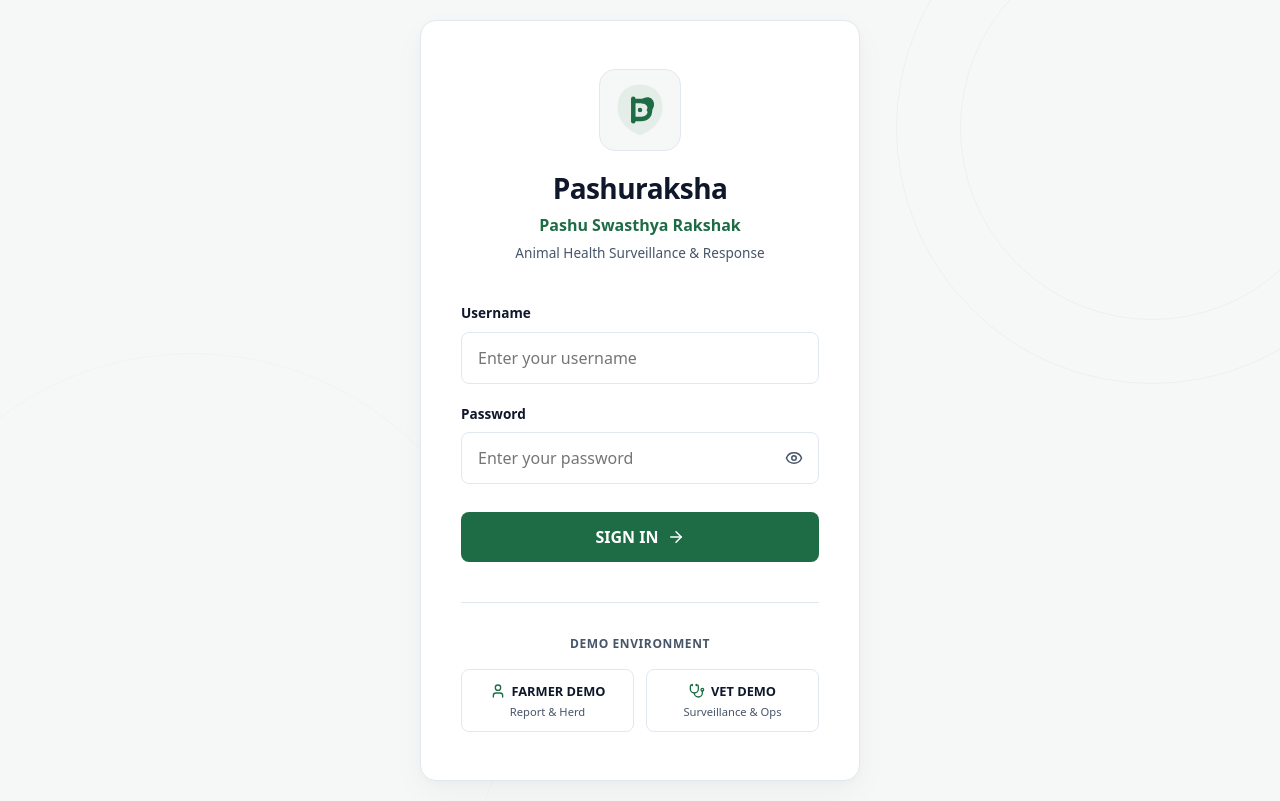
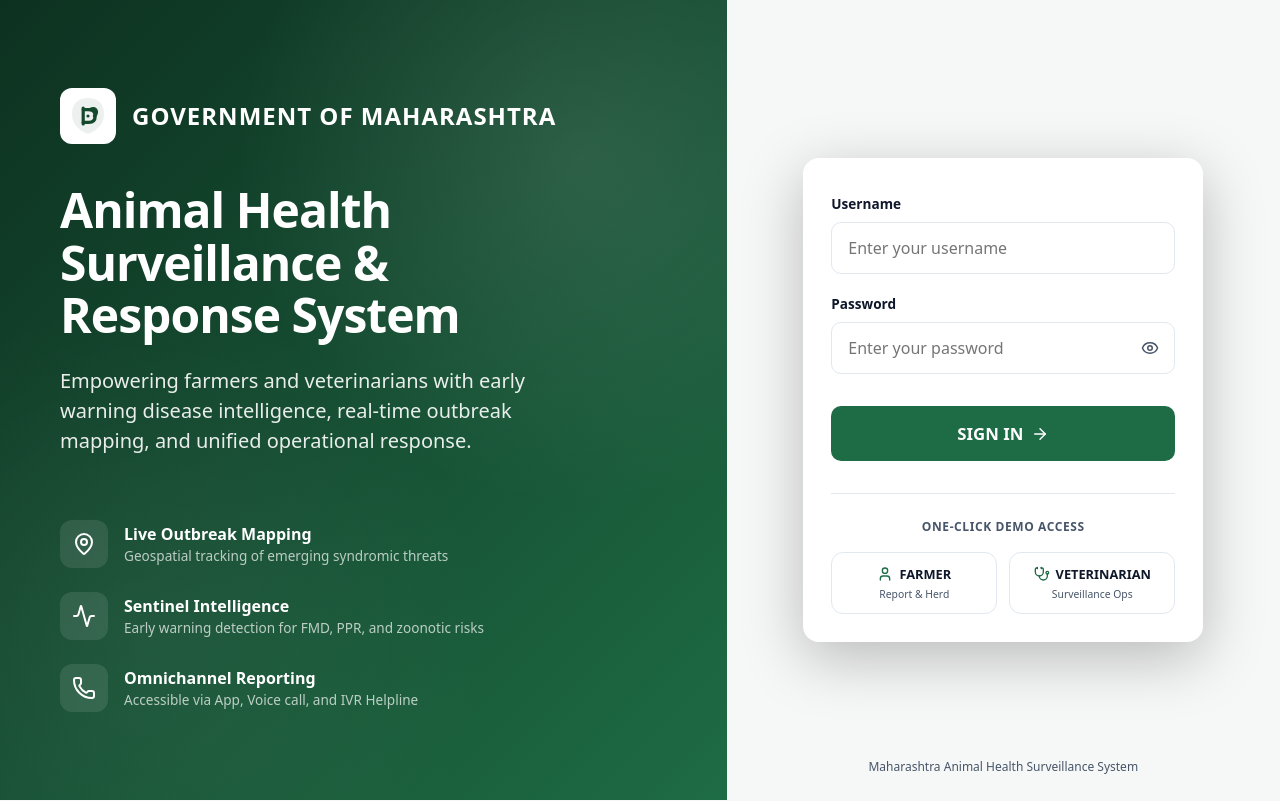
Before and after one commit to kartikeyasingh301/pashuraksha, a React (Vite) app in the folder client/: page /login in a window 1280 px wide. Built offline with nearby package versions, Linux system fonts and the light colour scheme; no server answers.

Commit message:
style(login): implement responsive split-screen enterprise layout for desktop, compact card for mobile

```diff
--- /dev/null
+++ b/client/src/pages/Login.css
@@ -0,0 +1,182 @@
+.login-container {
+  min-height: 100vh;
+  display: flex;
+  background: var(--bg);
+  font-family: var(--font-base, system-ui, sans-serif);
+}
+
+.login-left {
+  display: none;
+}
+
+.login-right {
+  flex: 1;
+  display: flex;
+  flex-direction: column;
+  align-items: center;
+  justify-content: center;
+  padding: 24px;
+  position: relative;
+}
+
+.login-card {
+  width: 100%;
+  max-width: 420px;
+  background: var(--surface);
+  padding: 40px 32px;
+  border-radius: 24px;
+  box-shadow: var(--shadow-card, 0 12px 32px rgba(0,0,0,0.04));
+  border: 1px solid var(--border);
+  z-index: 10;
+}
+
+@media (min-width: 1024px) {
+  .login-left {
+    display: flex;
+    flex-direction: column;
+    justify-content: center;
+    flex: 1.2;
+    background: linear-gradient(135deg, var(--brand-800, #065f46) 0%, var(--brand-600, #047857) 100%);
+    color: white;
+    padding: 60px;
+    position: relative;
+    overflow: hidden;
+  }
+
+  .login-left::before {
+    content: '';
+    position: absolute;
+    top: 0; left: 0; right: 0; bottom: 0;
+    background-image: radial-gradient(circle at 20% 80%, rgba(255,255,255,0.05) 0%, transparent 40%),
+                      radial-gradient(circle at 80% 20%, rgba(255,255,255,0.1) 0%, transparent 40%);
+  }
+
+  .login-right {
+    flex: 1;
+    background: var(--bg);
+  }
+
+  .login-card {
+    padding: 48px;
+    box-shadow: none;
+    border: none;
+    background: transparent;
+  }
+}
+
+.login-hero-title {
+  font-size: 3rem;
+  font-weight: 800;
+  line-height: 1.1;
+  margin-bottom: 24px;
+  letter-spacing: -0.02em;
+}
+
+.login-hero-subtitle {
+  font-size: 1.25rem;
+  font-weight: 400;
+  opacity: 0.9;
+  line-height: 1.5;
+  max-width: 480px;
+}
+
+.feature-list {
+  margin-top: 64px;
+  display: flex;
+  flex-direction: column;
+  gap: 24px;
+}
+
+.feature-item {
+  display: flex;
+  align-items: center;
+  gap: 16px;
+}
+
+.feature-icon-wrapper {
+  width: 48px;
+  height: 48px;
+  border-radius: 12px;
+  background: rgba(255, 255, 255, 0.1);
+  display: flex;
+  align-items: center;
+  justify-content: center;
+  backdrop-filter: blur(4px);
+}
+
+.feature-text {
+  font-size: 1rem;
+  font-weight: 600;
+}
+
+.feature-sub {
+  font-size: 0.85rem;
+  opacity: 0.7;
+}
+
+.demo-btn {
+  padding: 12px 8px;
+  background: var(--surface);
+  border: 1px solid var(--border);
+  border-radius: 12px;
+  cursor: pointer;
+  transition: all 0.2s;
+  text-align: center;
+}
+
+.demo-btn:hover {
+  border-color: var(--brand-600, #047857);
+  background: var(--brand-50, #ecfdf5);
+  transform: translateY(-2px);
+  box-shadow: 0 4px 12px rgba(0,0,0,0.05);
+}
+
+.input-field {
+  width: 100%;
+  padding: 14px 16px;
+  border-radius: 10px;
+  border: 1.5px solid var(--border);
+  font-size: 1rem;
+  color: var(--text-primary);
+  background: var(--surface);
+  transition: all 0.2s ease;
+  outline: none;
+}
+.input-field:focus {
+  border-color: var(--brand-600, #047857);
+  box-shadow: 0 0 0 4px var(--brand-50, #ecfdf5);
+}
+
+.submit-btn {
+  width: 100%;
+  padding: 16px;
+  background: var(--brand-600, #047857);
+  color: white;
+  border: none;
+  border-radius: 10px;
+  font-size: 1.05rem;
+  font-weight: 700;
+  cursor: pointer;
+  transition: all 0.2s ease;
+  display: flex;
+  align-items: center;
+  justify-content: center;
+  gap: 8px;
+  margin-top: 12px;
+}
+.submit-btn:hover:not(:disabled) {
+  background: var(--brand-700, #065f46);
+  transform: translateY(-1px);
+  box-shadow: 0 4px 12px rgba(4, 120, 87, 0.2);
+}
+.submit-btn:disabled {
+  opacity: 0.7;
+  cursor: not-allowed;
+}
+
+
+@media (min-width: 1024px) {
+  .mobile-header {
+    display: none !important;
+  }
+}
--- a/client/src/pages/Login.jsx
+++ b/client/src/pages/Login.jsx
@@ -1,85 +1,109 @@
 import React, { useState } from 'react';
 import { useNavigate } from 'react-router-dom';
-import { Eye, EyeOff, ShieldAlert, ArrowRight, Loader2, User, Stethoscope } from 'lucide-react';
+import { Eye, EyeOff, ShieldAlert, ArrowRight, Loader2, User, Stethoscope, MapPin, Activity, Phone } from 'lucide-react';
 import { useAuth } from '../contexts/AuthContext.jsx';
 import Logo from '../components/Logo.jsx';
+import './Login.css';
 
 export default function Login() {
   const [username, setUsername] = useState('');
   const [password, setPassword] = useState('');
   const [showPassword, setShowPassword] = useState(false);
-  const [loading, setLoading] = useState(false);
+  const { login, error, loading } = useAuth();
+  const navigate = useNavigate();
   const [longLoading, setLongLoading] = useState(false);
-  const [error, setError] = useState('');
-  const { login } = useAuth();
-  const navigate = useNavigate();
 
-  async function handleSubmit(e) {
+  const handleSubmit = async (e) => {
     e.preventDefault();
-    if (!username.trim() || !password.trim()) {
-      setError('Invalid username or password.');
-      return;
-    }
-    setLoading(true);
-    const timer = setTimeout(() => setLongLoading(true), 4000);
-    setError('');
-    try {
-      const user = await login(username.trim(), password);
-      navigate(user.role === 'vet' ? '/vet' : '/farmer', { replace: true });
-    } catch (err) {
-      setError('Invalid username or password.');
-    } finally {
+
+    // Start long loading timer to show Railway wakeup message
+    const timer = setTimeout(() => {
+      setLongLoading(true);
+    }, 4000);
+
+    const success = await login(username, password);
     clearTimeout(timer);
-      setLongLoading(false);
-      setLoading(false);
+
+    if (success) {
+      if (username.startsWith('vet') || username === 'admin') {
+        navigate('/vet');
+      } else {
+        navigate('/farmer');
       }
     }
+  };
 
   const handleDemoFill = (role) => {
-    setUsername(role === 'farmer' ? 'farmer1' : 'vet1');
-    setPassword(role === 'farmer' ? 'farmer123' : 'vet123');
-    setError('');
+    if (role === 'farmer') {
+      setUsername('farmer1');
+      setPassword('farmer123');
+    } else {
+      setUsername('vet1');
+      setPassword('vet123');
+    }
   };
 
   return (
-    <div style={{
-      minHeight: '100dvh',
-      display: 'flex',
-      alignItems: 'center',
-      justifyContent: 'center',
-      background: 'var(--bg)',
-      position: 'relative',
-      overflow: 'hidden',
-      padding: '20px'
-    }}>
-      {/* Subtle topographic / background rings instead of generic green blobs */}
-      <div style={{ position: 'absolute', top: '-10vw', right: '-10vw', width: '40vw', height: '40vw', borderRadius: '50%', border: '1px solid rgba(30,108,69,0.05)' }}></div>
-      <div style={{ position: 'absolute', top: '-5vw', right: '-5vw', width: '30vw', height: '30vw', borderRadius: '50%', border: '1px solid rgba(30,108,69,0.05)' }}></div>
-      <div style={{ position: 'absolute', bottom: '-15vw', left: '-10vw', width: '50vw', height: '50vw', borderRadius: '50%', border: '1px solid rgba(30,108,69,0.03)' }}></div>
-
-      <div style={{
-        background: 'var(--surface)',
-        width: '100%',
-        maxWidth: '440px',
-        borderRadius: '16px',
-        padding: '48px 40px',
-        boxShadow: '0 12px 32px rgba(0,0,0,0.04), 0 2px 8px rgba(0,0,0,0.02)',
-        position: 'relative',
-        zIndex: 1,
-        border: '1px solid var(--border)'
-      }}>
-
-        {/* Brand Header */}
-        <div style={{ textAlign: 'center', marginBottom: '40px' }}>
-          <div style={{ display: 'inline-flex', justifyContent: 'center', marginBottom: '16px', padding: '12px', background: 'var(--bg)', borderRadius: '16px', border: '1px solid var(--border)' }}>
-            <Logo size={56} color="var(--brand-600)" />
+    <div className="login-container">
+      {/* LEFT PANEL: DESKTOP ONLY */}
+      <div className="login-left">
+        <div style={{ position: 'relative', zIndex: 10 }}>
+          <div style={{ display: 'inline-flex', alignItems: 'center', gap: '16px', marginBottom: '40px' }}>
+            <div style={{ background: 'white', padding: '8px', borderRadius: '12px' }}>
+              <Logo size={40} color="var(--brand-700, #047857)" />
             </div>
-          <h1 style={{ fontSize: '1.75rem', fontWeight: '800', color: 'var(--text-primary)', margin: '0 0 4px 0', letterSpacing: '-0.02em' }}>Pashuraksha</h1>
-          <h2 style={{ fontSize: '1rem', fontWeight: '600', color: 'var(--brand-600)', margin: '0 0 6px 0' }}>Pashu Swasthya Rakshak</h2>
-          <p style={{ fontSize: '0.85rem', color: 'var(--text-secondary)', margin: 0, fontWeight: '500' }}>Animal Health Surveillance & Response</p>
+            <span style={{ fontSize: '1.5rem', fontWeight: 'bold', letterSpacing: '1px' }}>GOVERNMENT OF MAHARASHTRA</span>
           </div>
 
-        {/* Login Form */}
+          <h1 className="login-hero-title">
+            Animal Health<br/>
+            Surveillance &<br/>
+            Response System
+          </h1>
+
+          <p className="login-hero-subtitle">
+            Empowering farmers and veterinarians with early warning disease intelligence, real-time outbreak mapping, and unified operational response.
+          </p>
+
+          <div className="feature-list">
+            <div className="feature-item">
+              <div className="feature-icon-wrapper"><MapPin size={24} color="white"/></div>
+              <div>
+                <div className="feature-text">Live Outbreak Mapping</div>
+                <div className="feature-sub">Geospatial tracking of emerging syndromic threats</div>
+              </div>
+            </div>
+            <div className="feature-item">
+              <div className="feature-icon-wrapper"><Activity size={24} color="white"/></div>
+              <div>
+                <div className="feature-text">Sentinel Intelligence</div>
+                <div className="feature-sub">Early warning detection for FMD, PPR, and zoonotic risks</div>
+              </div>
+            </div>
+            <div className="feature-item">
+              <div className="feature-icon-wrapper"><Phone size={24} color="white"/></div>
+              <div>
+                <div className="feature-text">Omnichannel Reporting</div>
+                <div className="feature-sub">Accessible via App, Voice call, and IVR Helpline</div>
+              </div>
+            </div>
+          </div>
+        </div>
+      </div>
+
+      {/* RIGHT PANEL: LOGIN FORM (MOBILE + DESKTOP) */}
+      <div className="login-right">
+        <div className="login-card">
+
+          {/* Mobile Brand Header (Hidden on Desktop split) */}
+          <div style={{ textAlign: 'center', marginBottom: '32px' }} className="mobile-header">
+            <div style={{ display: 'inline-flex', justifyContent: 'center', marginBottom: '16px', padding: '12px', background: 'var(--bg)', borderRadius: '16px', border: '1px solid var(--border)' }}>
+              <Logo size={48} color="var(--brand-600, #047857)" />
+            </div>
+            <h1 style={{ fontSize: '1.5rem', fontWeight: '800', color: 'var(--text-primary)', margin: '0 0 4px 0', letterSpacing: '-0.02em' }}>Pashuraksha</h1>
+            <p style={{ fontSize: '0.85rem', color: 'var(--text-secondary)', margin: 0, fontWeight: '500' }}>Animal Health Surveillance</p>
+          </div>
+
           <form onSubmit={handleSubmit} style={{ display: 'flex', flexDirection: 'column', gap: '20px' }}>
             {error && (
               <div style={{ background: 'var(--danger-bg)', color: 'var(--danger-text)', padding: '12px 16px', borderRadius: '8px', fontSize: '0.85rem', fontWeight: '600', display: 'flex', alignItems: 'center', gap: '8px' }}>
@@ -97,11 +121,7 @@
                 placeholder="Enter your username"
                 autoComplete="username"
                 disabled={loading}
-              style={{
-                width: '100%', padding: '14px 16px', borderRadius: '8px', border: '1.5px solid var(--border)', fontSize: '1rem', color: 'var(--text-primary)', background: 'var(--surface)', transition: 'all 0.2s ease', outline: 'none'
-              }}
-              onFocus={(e) => { e.target.style.borderColor = 'var(--brand-600)'; e.target.style.boxShadow = '0 0 0 3px var(--brand-50)'; }}
-              onBlur={(e) => { e.target.style.borderColor = 'var(--border)'; e.target.style.boxShadow = 'none'; }}
+                className="input-field"
               />
             </div>
 
@@ -116,11 +136,8 @@
                   placeholder="Enter your password"
                   autoComplete="current-password"
                   disabled={loading}
-                style={{
-                  width: '100%', padding: '14px 44px 14px 16px', borderRadius: '8px', border: '1.5px solid var(--border)', fontSize: '1rem', color: 'var(--text-primary)', background: 'var(--surface)', transition: 'all 0.2s ease', outline: 'none'
-                }}
-                onFocus={(e) => { e.target.style.borderColor = 'var(--brand-600)'; e.target.style.boxShadow = '0 0 0 3px var(--brand-50)'; }}
-                onBlur={(e) => { e.target.style.borderColor = 'var(--border)'; e.target.style.boxShadow = 'none'; }}
+                  className="input-field"
+                  style={{ paddingRight: '44px' }}
                 />
                 <button
                   type="button"
@@ -133,56 +150,44 @@
               </div>
             </div>
 
-          <button
-            type="submit"
-            disabled={loading}
-            style={{
-              width: '100%', padding: '14px', background: 'var(--brand-600)', color: 'var(--surface)', border: 'none', borderRadius: '8px', fontSize: '1rem', fontWeight: '700', cursor: loading ? 'not-allowed' : 'pointer', transition: 'background 0.2s ease', marginTop: '8px', display: 'flex', alignItems: 'center', justifyContent: 'center', gap: '8px'
-            }}
-            onMouseOver={(e) => !loading && (e.target.style.background = 'var(--brand-700)')}
-            onMouseOut={(e) => !loading && (e.target.style.background = 'var(--brand-600)')}
-          >
-            {loading ? <><Loader2 size={18} className="animate-spin" /> {longLoading ? 'Waking up secure server...' : 'Signing in...'}</> : <>SIGN IN <ArrowRight size={18} /></>}
+            <button type="submit" disabled={loading} className="submit-btn">
+              {loading ? (
+                <><Loader2 size={18} className="animate-spin" /> {longLoading ? 'Waking up secure server...' : 'Signing in...'}</>
+              ) : (
+                <>SIGN IN <ArrowRight size={18} /></>
+              )}
             </button>
           </form>
 
           {/* Demo Roles Container */}
-        <div style={{ marginTop: '40px', paddingTop: '32px', borderTop: '1px solid var(--border)' }}>
+          <div style={{ marginTop: '32px', paddingTop: '24px', borderTop: '1px solid var(--border)' }}>
             <div style={{ textAlign: 'center', fontSize: '0.75rem', fontWeight: '700', color: 'var(--text-secondary)', textTransform: 'uppercase', letterSpacing: '0.05em', marginBottom: '16px' }}>
-            Demo Environment
+              One-Click Demo Access
             </div>
 
             <div style={{ display: 'grid', gridTemplateColumns: '1fr 1fr', gap: '12px' }}>
-            <button
-              type="button"
-              onClick={() => handleDemoFill('farmer')}
-              style={{ padding: '12px 8px', background: 'var(--surface)', border: '1px solid var(--border)', borderRadius: '8px', cursor: 'pointer', transition: 'all 0.2s', textAlign: 'center' }}
-              onMouseOver={(e) => { e.currentTarget.style.borderColor = 'var(--brand-600)'; e.currentTarget.style.background = 'var(--bg)'; }}
-              onMouseOut={(e) => { e.currentTarget.style.borderColor = 'var(--border)'; e.currentTarget.style.background = 'var(--surface)'; }}
-            >
-              <div style={{ display: 'flex', alignItems: 'center', justifyContent: 'center', gap: '6px', fontSize: '0.8rem', fontWeight: '700', color: 'var(--text-primary)', marginBottom: '4px' }}><User size={16} color="var(--brand-600)" /> FARMER DEMO</div>
-              <div style={{ fontSize: '0.7rem', color: 'var(--text-secondary)' }}>Report & Herd</div>
+              <button type="button" onClick={() => handleDemoFill('farmer')} className="demo-btn">
+                <div style={{ display: 'flex', alignItems: 'center', justifyContent: 'center', gap: '6px', fontSize: '0.8rem', fontWeight: '700', color: 'var(--text-primary)', marginBottom: '4px' }}>
+                  <User size={16} color="var(--brand-600, #047857)" /> FARMER
+                </div>
+                <div style={{ fontSize: '0.65rem', color: 'var(--text-secondary)' }}>Report & Herd</div>
               </button>
 
-            <button
-              type="button"
-              onClick={() => handleDemoFill('vet')}
-              style={{ padding: '12px 8px', background: 'var(--surface)', border: '1px solid var(--border)', borderRadius: '8px', cursor: 'pointer', transition: 'all 0.2s', textAlign: 'center' }}
-              onMouseOver={(e) => { e.currentTarget.style.borderColor = 'var(--brand-600)'; e.currentTarget.style.background = 'var(--bg)'; }}
-              onMouseOut={(e) => { e.currentTarget.style.borderColor = 'var(--border)'; e.currentTarget.style.background = 'var(--surface)'; }}
-            >
-              <div style={{ display: 'flex', alignItems: 'center', justifyContent: 'center', gap: '6px', fontSize: '0.8rem', fontWeight: '700', color: 'var(--text-primary)', marginBottom: '4px' }}><Stethoscope size={16} color="var(--brand-600)" /> VET DEMO</div>
-              <div style={{ fontSize: '0.7rem', color: 'var(--text-secondary)' }}>Surveillance & Ops</div>
+              <button type="button" onClick={() => handleDemoFill('vet')} className="demo-btn">
+                <div style={{ display: 'flex', alignItems: 'center', justifyContent: 'center', gap: '6px', fontSize: '0.8rem', fontWeight: '700', color: 'var(--text-primary)', marginBottom: '4px' }}>
+                  <Stethoscope size={16} color="var(--brand-600, #047857)" /> VETERINARIAN
+                </div>
+                <div style={{ fontSize: '0.65rem', color: 'var(--text-secondary)' }}>Surveillance Ops</div>
               </button>
             </div>
           </div>
 
         </div>
 
-      {/* Trust Footer */}
-      <div style={{ position: 'absolute', bottom: '24px', left: '0', right: '0', textAlign: 'center', fontSize: '0.8rem', color: 'var(--text-secondary)', fontWeight: '500' }}>
-        Field Reporting &nbsp;&bull;&nbsp; Early Warning &nbsp;&bull;&nbsp; Veterinary Response<br/>
-        <span style={{ fontSize: '0.7rem', opacity: 0.7, marginTop: '8px', display: 'block' }}>Maharashtra Animal Health Surveillance</span>
+        {/* Mobile Trust Footer */}
+        <div style={{ position: 'absolute', bottom: '24px', left: '0', right: '0', textAlign: 'center', fontSize: '0.75rem', color: 'var(--text-secondary)', fontWeight: '500' }}>
+          Maharashtra Animal Health Surveillance System
+        </div>
       </div>
     </div>
   );
```
Also changed, not shown: client/patch_login_css.cjs (added, +10 -0 lines). Lines whose indentation alone changed are shown as unchanged.
